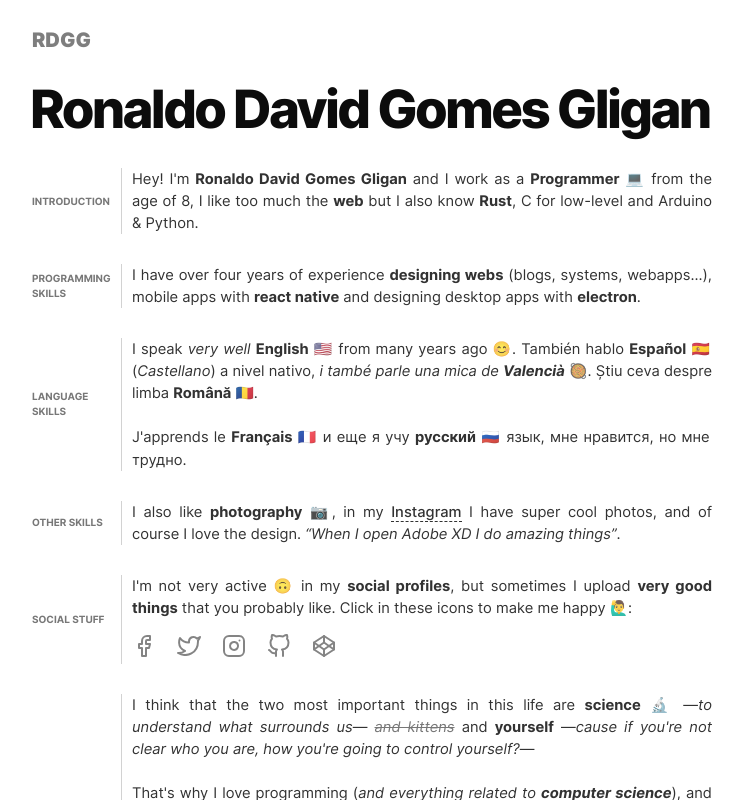
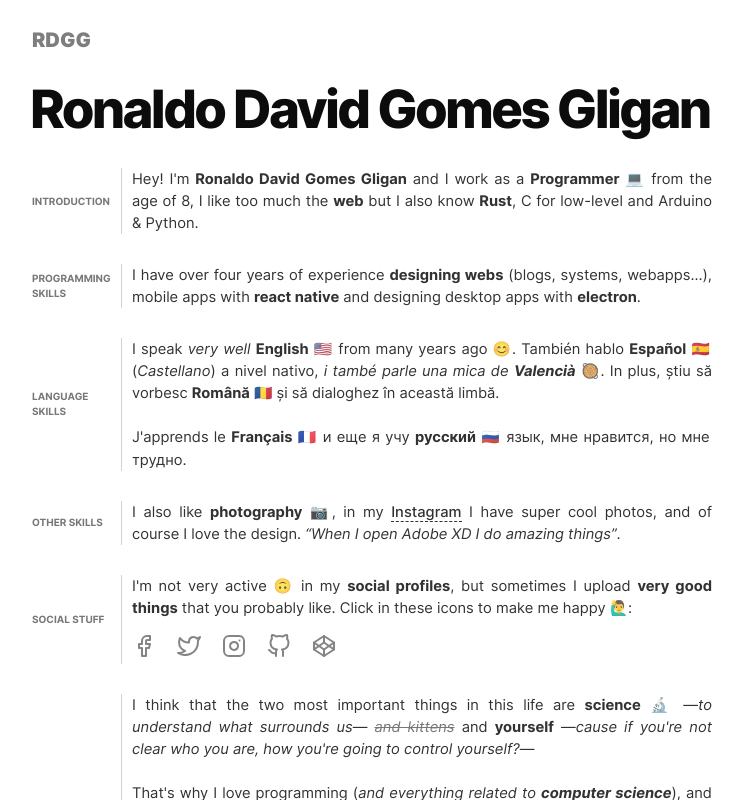
Before and after one commit to gliganinfo/gligan-react, a React (Create React App) app: page / in a window 1280 px wide. Shown: the top 800 px of the page, without its empty margins (268-1011 px from the left). Built offline with nearby package versions, Linux system fonts and the light colour scheme; no server answers.

Commit message:
Changing Romanian Description

```diff
--- a/src/App.js
+++ b/src/App.js
@@ -37,7 +37,7 @@ class App extends Component {
           </p>
           <p className="left-indicator">
             <h2 className="txt">Language Skills</h2>
-            I speak <i>very well</i> <b>English</b> 🇺🇸 from many years ago 😊. También hablo <b>Español</b> 🇪🇸 (<i>Castellano</i>) a nivel nativo, <i>i també parle una mica de <b>Valencià</b></i> 🥘. Știu ceva despre limba <b>Română</b> 🇷🇴.
+            I speak <i>very well</i> <b>English</b> 🇺🇸 from many years ago 😊. También hablo <b>Español</b> 🇪🇸 (<i>Castellano</i>) a nivel nativo, <i>i també parle una mica de <b>Valencià</b></i> 🥘. In plus, știu să vorbesc <b>Română</b> 🇷🇴 și să dialoghez în această limbă.
             <br /><br />J'apprends le <b>Français</b> 🇫🇷 и еще я учу <b>русский</b> 🇷🇺 язык, мне нравится, но мне трудно.
           </p>
           <p className="left-indicator">
```
